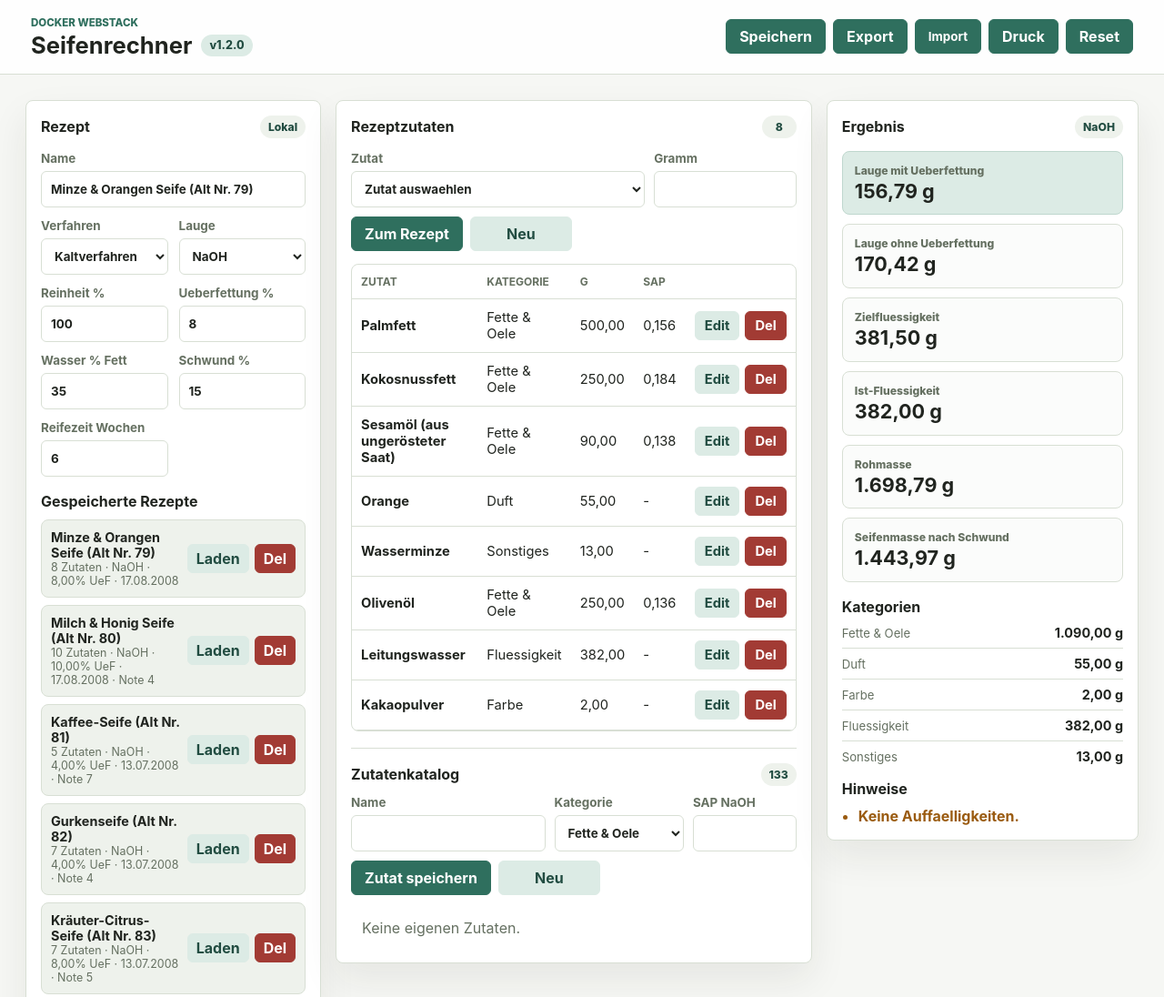
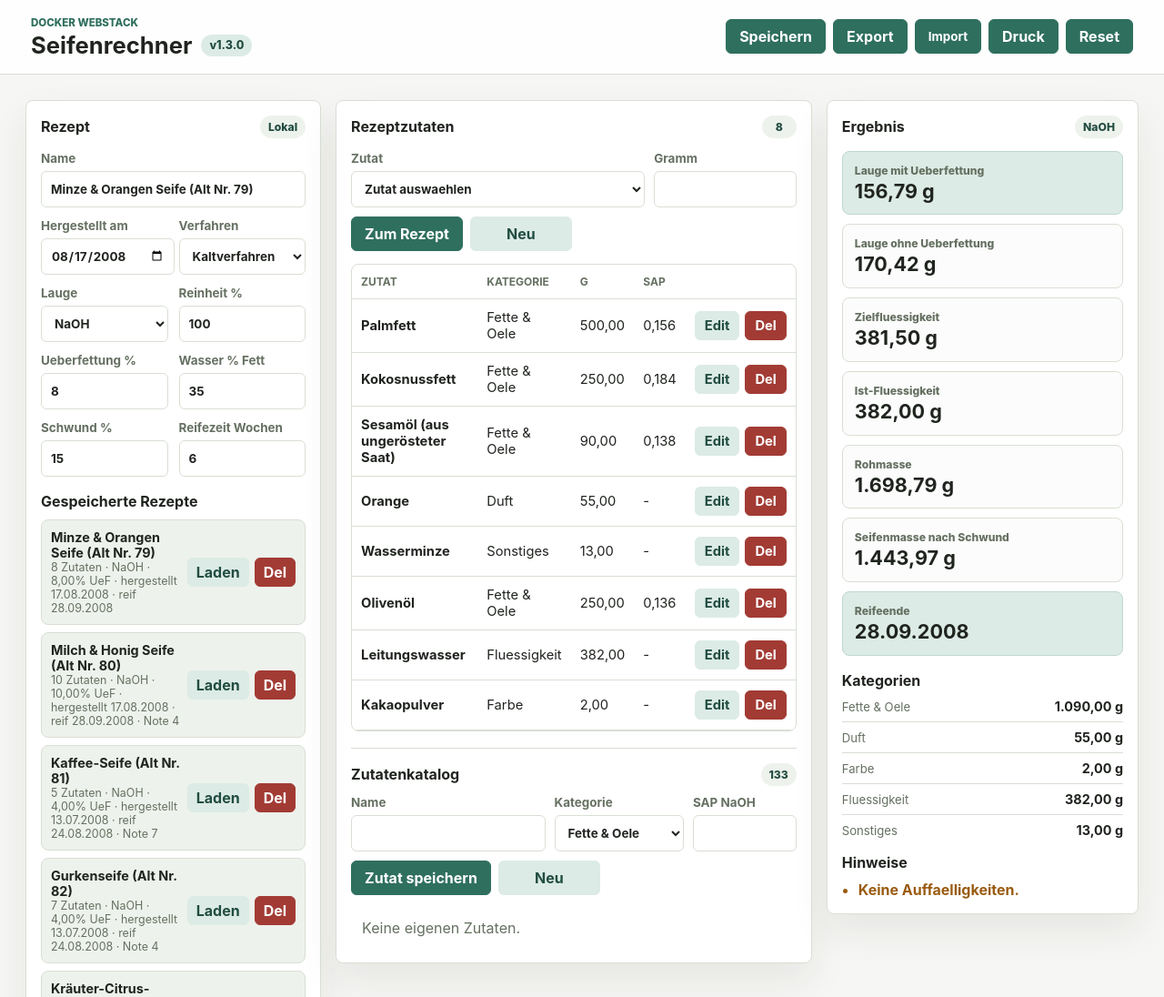
Before and after one commit to immer-gut/seifenrechner, a website with bundled scripts: page public/index.html in a window 1280 px wide. Shown: the top 1096 px of the page at 91% size. Built offline with nearby package versions, Linux system fonts and the light colour scheme.

Commit message:
Add curing end date to recipes

```diff
--- a/package.json
+++ b/package.json
@@ -1,6 +1,6 @@
 {
   "name": "seifenrechner",
-  "version": "1.2.0",
+  "version": "1.3.0",
   "private": true,
   "type": "module",
   "scripts": {
--- a/public/app.js
+++ b/public/app.js
@@ -11,7 +11,7 @@ import { LEGACY_INGREDIENTS, LEGACY_RECIPES } from "./legacy-data.js";
 const STORAGE_KEY = "seifenrechner.recipes.v1";
 const ACTIVE_KEY = "seifenrechner.activeRecipe.v1";
 const CATALOG_KEY = "seifenrechner.ingredients.v1";
-const APP_VERSION = "1.2.0";
+const APP_VERSION = "1.3.0";
 
 let recipes = loadRecipes();
 let recipe = loadActiveRecipe(recipes);
@@ -20,6 +20,7 @@ let result = calculateRecipe(recipe);
 
 const fields = {
   recipeName: document.querySelector("#recipeName"),
+  madeAt: document.querySelector("#madeAt"),
   process: document.querySelector("#process"),
   alkaliType: document.querySelector("#alkaliType"),
   alkaliPurityPercent: document.querySelector("#alkaliPurityPercent"),
@@ -59,7 +60,8 @@ const elements = {
   targetLiquid: document.querySelector("#targetLiquid"),
   actualLiquid: document.querySelector("#actualLiquid"),
   rawMass: document.querySelector("#rawMass"),
-  curedMass: document.querySelector("#curedMass")
+  curedMass: document.querySelector("#curedMass"),
+  cureEndDate: document.querySelector("#cureEndDate")
 };
 
 document.querySelector("#appVersion").textContent = `v${APP_VERSION}`;
@@ -107,6 +109,7 @@ function render() {
 
 function renderFields() {
   fields.recipeName.value = recipe.name;
+  fields.madeAt.value = recipe.madeAt;
   fields.process.value = recipe.process;
   fields.alkaliType.value = recipe.alkaliType;
   fields.alkaliPurityPercent.value = recipe.alkaliPurityPercent;
@@ -159,6 +162,7 @@ function renderResults() {
   elements.actualLiquid.textContent = `${formatNumber(result.actualLiquid)} g`;
   elements.rawMass.textContent = `${formatNumber(result.rawMass)} g`;
   elements.curedMass.textContent = `${formatNumber(result.curedMass)} g`;
+  elements.cureEndDate.textContent = formatDate(result.cureEndDate);
 
   elements.categorySummary.innerHTML = Object.entries(CATEGORY_LABELS).map(([key, label]) => {
     const total = result.categoryTotals[key];
@@ -209,6 +213,7 @@ function updateRecipeFromFields() {
   recipe = sanitizeRecipe({
     ...recipe,
     name: fields.recipeName.value,
+    madeAt: fields.madeAt.value,
     process: fields.process.value,
     alkaliType: fields.alkaliType.value,
     alkaliPurityPercent: fields.alkaliPurityPercent.value,
@@ -494,9 +499,10 @@ function savedRecipeSubtitle(item) {
   const details = [
     `${item.ingredients.length} Zutaten`,
     item.alkaliType,
-    `${formatNumber(item.superfatPercent)}% UeF`
+    `${formatNumber(item.superfatPercent)}% UeF`,
+    `hergestellt ${formatDate(item.madeAt)}`,
+    `reif ${formatDate(calculateRecipe(item).cureEndDate)}`
   ];
-  if (item.madeAt) details.push(item.madeAt);
   if (item.rating && item.rating !== "noch nicht bewertet") details.push(`Note ${item.rating}`);
   return details.join(" · ");
 }
@@ -547,6 +553,13 @@ function formatNumber(value, decimals = 2) {
   });
 }
 
+function formatDate(value) {
+  if (!value) return "-";
+  const parts = String(value).match(/^(\d{4})-(\d{2})-(\d{2})$/);
+  if (!parts) return String(value);
+  return `${parts[3]}.${parts[2]}.${parts[1]}`;
+}
+
 function escapeHtml(value) {
   return String(value)
     .replaceAll("&", "&amp;")
--- a/public/calculator.js
+++ b/public/calculator.js
@@ -20,6 +20,7 @@ export const DEFAULT_RECIPE = {
   id: "default",
   name: "Basisrezept",
   process: "Kaltverfahren",
+  madeAt: todayIsoDate(),
   cureWeeks: 6,
   superfatPercent: 8,
   waterPercentOfFat: 35,
@@ -54,10 +55,10 @@ export function sanitizeRecipe(recipe) {
     legacyId: source.legacyId || null,
     name: String(source.name || "Unbenanntes Rezept"),
     process: String(source.process || "Kaltverfahren"),
-    madeAt: String(source.madeAt || ""),
+    madeAt: normalizeRecipeDate(source.madeAt) || todayIsoDate(),
     rating: String(source.rating || ""),
     remarks: String(source.remarks || ""),
-    cureWeeks: Math.max(0, numberOrZero(source.cureWeeks)),
+    cureWeeks: Math.max(0, numberOrZero(source.cureWeeks ?? DEFAULT_RECIPE.cureWeeks)),
     superfatPercent: clamp(numberOrZero(source.superfatPercent), 0, 30),
     waterPercentOfFat: clamp(numberOrZero(source.waterPercentOfFat), 0, 100),
     shrinkagePercent: clamp(numberOrZero(source.shrinkagePercent), 0, 60),
@@ -120,6 +121,7 @@ export function calculateRecipe(rawRecipe) {
   const ingredientWeight = recipe.ingredients.reduce((sum, item) => sum + item.weight, 0);
   const rawMass = ingredientWeight + lyeWithSuperfat;
   const curedMass = rawMass * (1 - recipe.shrinkagePercent / 100);
+  const cureEndDate = addWeeksToDate(recipe.madeAt, recipe.cureWeeks);
   const liquidDelta = actualLiquid - targetLiquid;
 
   if (fatWeight <= 0) {
@@ -156,8 +158,34 @@ export function calculateRecipe(rawRecipe) {
     ingredientWeight: round(ingredientWeight),
     rawMass: round(rawMass),
     curedMass: round(curedMass),
+    cureEndDate,
     warnings
   };
+}
+
+export function normalizeRecipeDate(value) {
+  if (!value) return "";
+  const text = String(value).trim();
+  const iso = text.match(/^(\d{4})-(\d{2})-(\d{2})$/);
+  if (iso) return isValidDateParts(Number(iso[1]), Number(iso[2]), Number(iso[3])) ? text : "";
+
+  const german = text.match(/^(\d{1,2})\.(\d{1,2})\.(\d{4})$/);
+  if (!german) return "";
+
+  const day = Number(german[1]);
+  const month = Number(german[2]);
+  const year = Number(german[3]);
+  if (!isValidDateParts(year, month, day)) return "";
+  return `${year}-${String(month).padStart(2, "0")}-${String(day).padStart(2, "0")}`;
+}
+
+export function addWeeksToDate(value, weeks) {
+  const iso = normalizeRecipeDate(value);
+  if (!iso) return "";
+  const [year, month, day] = iso.split("-").map(Number);
+  const date = new Date(year, month - 1, day);
+  date.setDate(date.getDate() + Math.round(numberOrZero(weeks) * 7));
+  return `${date.getFullYear()}-${String(date.getMonth() + 1).padStart(2, "0")}-${String(date.getDate()).padStart(2, "0")}`;
 }
 
 function mapRoundedTotals(totals) {
@@ -172,3 +200,13 @@ function mapRoundedTotals(totals) {
 function clamp(value, min, max) {
   return Math.min(max, Math.max(min, value));
 }
+
+function todayIsoDate() {
+  const today = new Date();
+  return `${today.getFullYear()}-${String(today.getMonth() + 1).padStart(2, "0")}-${String(today.getDate()).padStart(2, "0")}`;
+}
+
+function isValidDateParts(year, month, day) {
+  const date = new Date(year, month - 1, day);
+  return date.getFullYear() === year && date.getMonth() === month - 1 && date.getDate() === day;
+}
--- a/public/index.html
+++ b/public/index.html
@@ -11,7 +11,7 @@
     <header class="app-header">
       <div>
         <p class="eyebrow">Docker Webstack</p>
-        <h1>Seifenrechner <span id="appVersion" class="version-badge">v1.2.0</span></h1>
+        <h1>Seifenrechner <span id="appVersion" class="version-badge">v1.3.0</span></h1>
       </div>
       <nav class="toolbar" aria-label="Werkzeuge">
         <button id="saveRecipe" type="button" title="Rezept speichern">Speichern</button>
@@ -36,6 +36,10 @@
           <label>
             Name
             <input id="recipeName" type="text" autocomplete="off">
+          </label>
+          <label>
+            Hergestellt am
+            <input id="madeAt" type="date">
           </label>
           <label>
             Verfahren
@@ -186,6 +190,10 @@
             <span>Seifenmasse nach Schwund</span>
             <strong id="curedMass">0 g</strong>
           </article>
+          <article class="metric important">
+            <span>Reifeende</span>
+            <strong id="cureEndDate">-</strong>
+          </article>
         </div>
 
         <div class="summary">
```
Also changed, not shown: scripts/verify-ui.mjs (+13 -1 lines), tests/calculator.test.mjs (+9 -1 lines), README.md.
